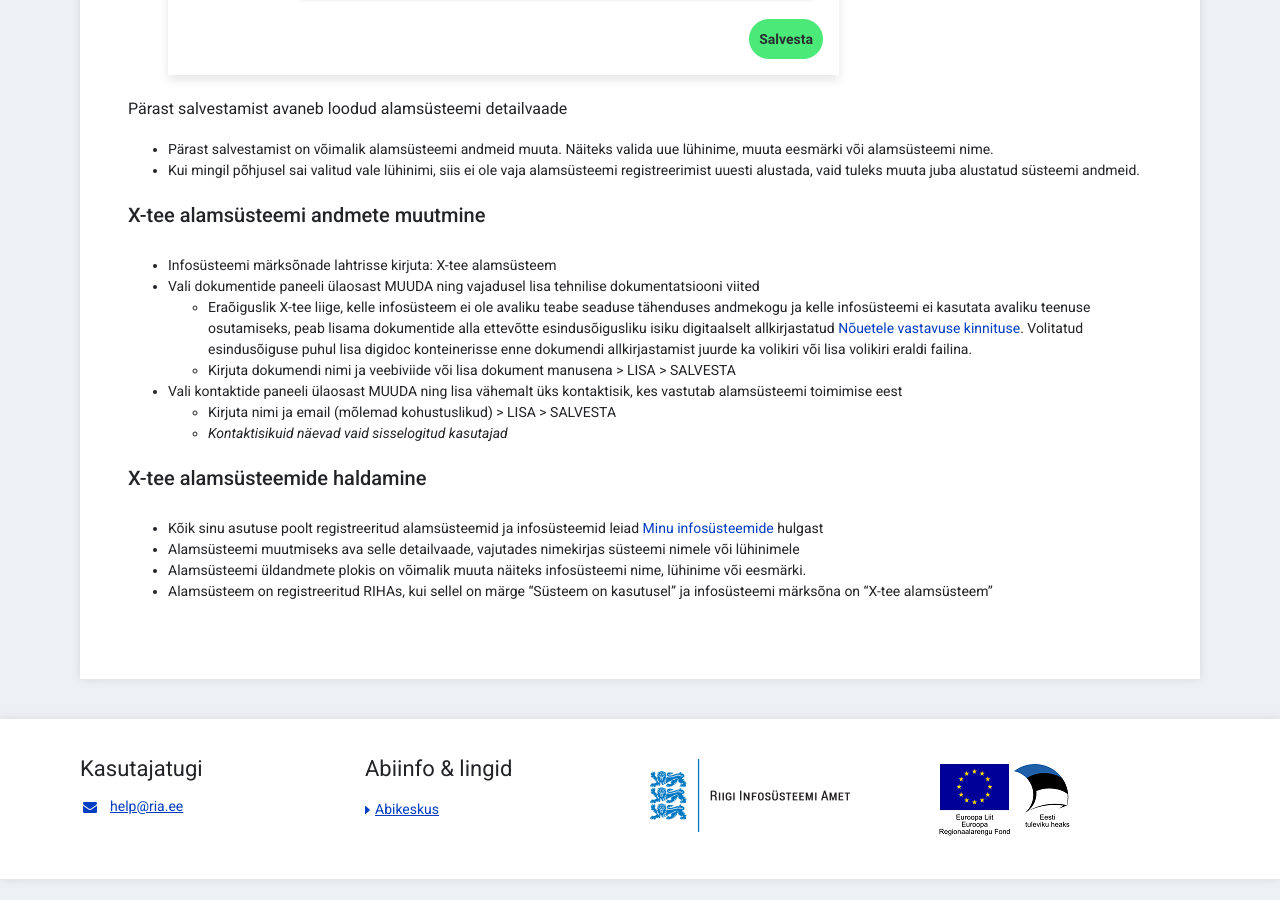
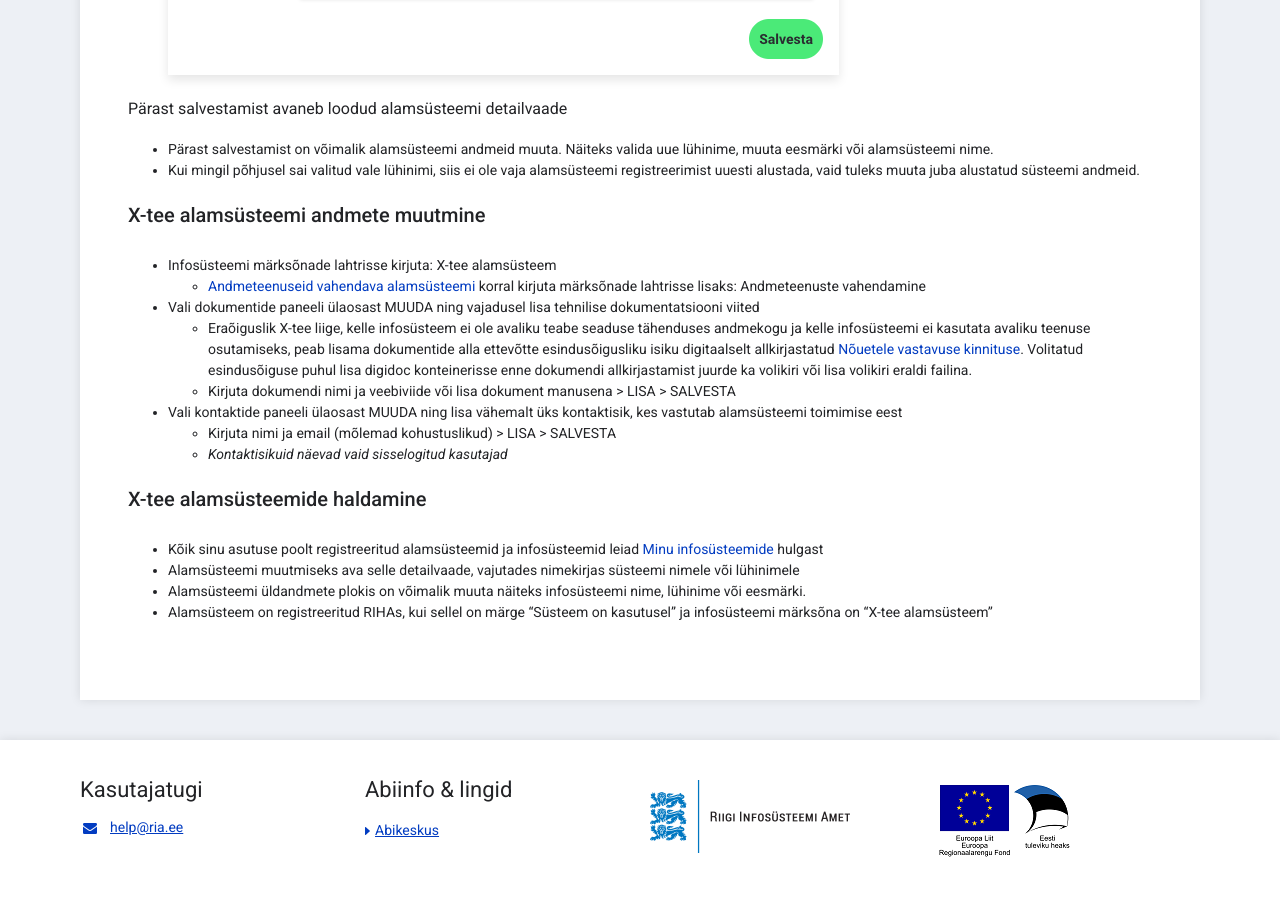
Before and after one commit to e-gov/RIHA-Help, a Jekyll site: the page built from docs/X-tee-alamsysteem.md, in a window 1280 px wide and 900 px high, scrolled down 1058 px. Built offline with Jekyll 4.4.1, drawn with Linux system fonts in a browser that asks for light colours; before the commit the page ends 1937 px from its top, so only the background shows below that.

Commit message:
Update X-tee-alamsysteem.md
Added info about dataservice host

```diff
--- a/docs/X-tee-alamsysteem.md
+++ b/docs/X-tee-alamsysteem.md
@@ -30,6 +30,7 @@ Pärast salvestamist avaneb loodud alamsüsteemi detailvaade
 ### X-tee alamsüsteemi andmete muutmine
 
 - Infosüsteemi märksõnade lahtrisse kirjuta: X-tee alamsüsteem
+  - [Andmeteenuseid vahendava alamsüsteemi](https://moodle.ria.ee/mod/page/view.php?id=382) korral kirjuta märksõnade lahtrisse lisaks: Andmeteenuste vahendamine
 - Vali dokumentide paneeli ülaosast MUUDA ning vajadusel lisa tehnilise dokumentatsiooni viited
   - Eraõiguslik X-tee liige, kelle infosüsteem ei ole avaliku teabe seaduse tähenduses andmekogu ja kelle infosüsteemi ei kasutata avaliku teenuse osutamiseks, peab lisama dokumentide alla ettevõtte esindusõigusliku isiku digitaalselt allkirjastatud [Nõuetele vastavuse kinnituse](https://www.ria.ee/public/x_tee/xtee_nouetele_vastavus_kinnitus.pdf). Volitatud esindusõiguse puhul lisa digidoc konteinerisse enne dokumendi allkirjastamist juurde ka volikiri või lisa volikiri eraldi failina.
   - Kirjuta dokumendi nimi ja veebiviide või lisa dokument manusena > LISA > SALVESTA
```
